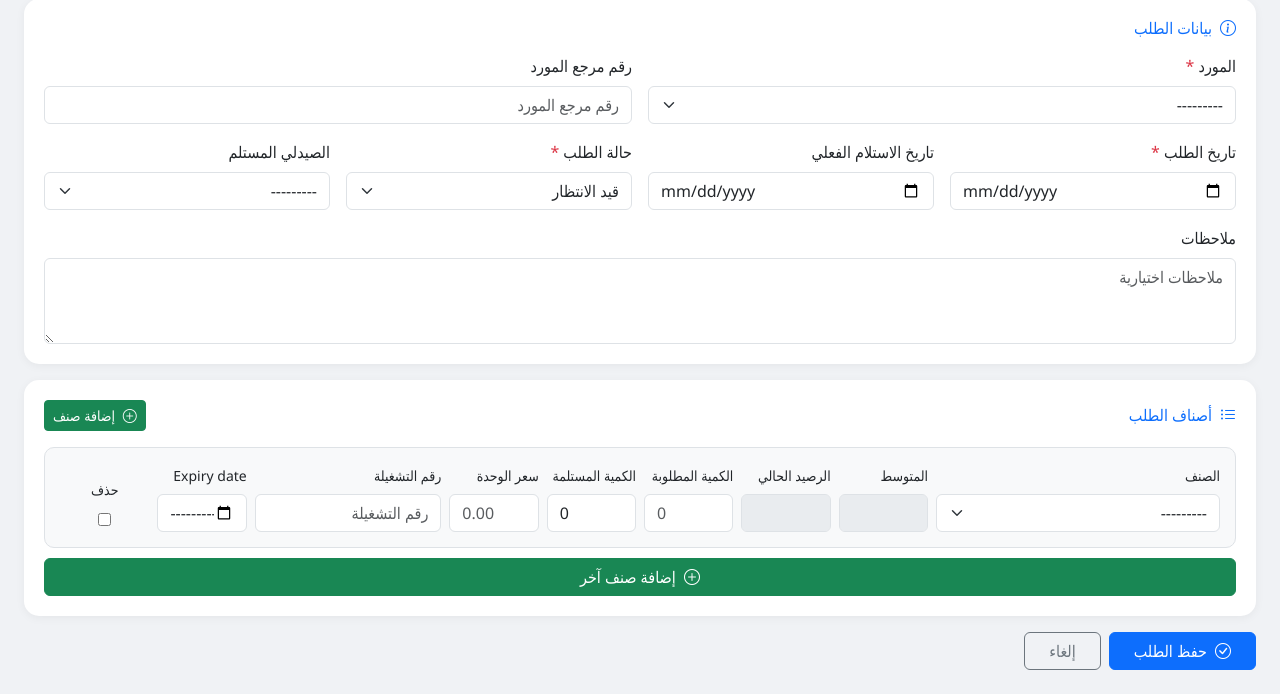
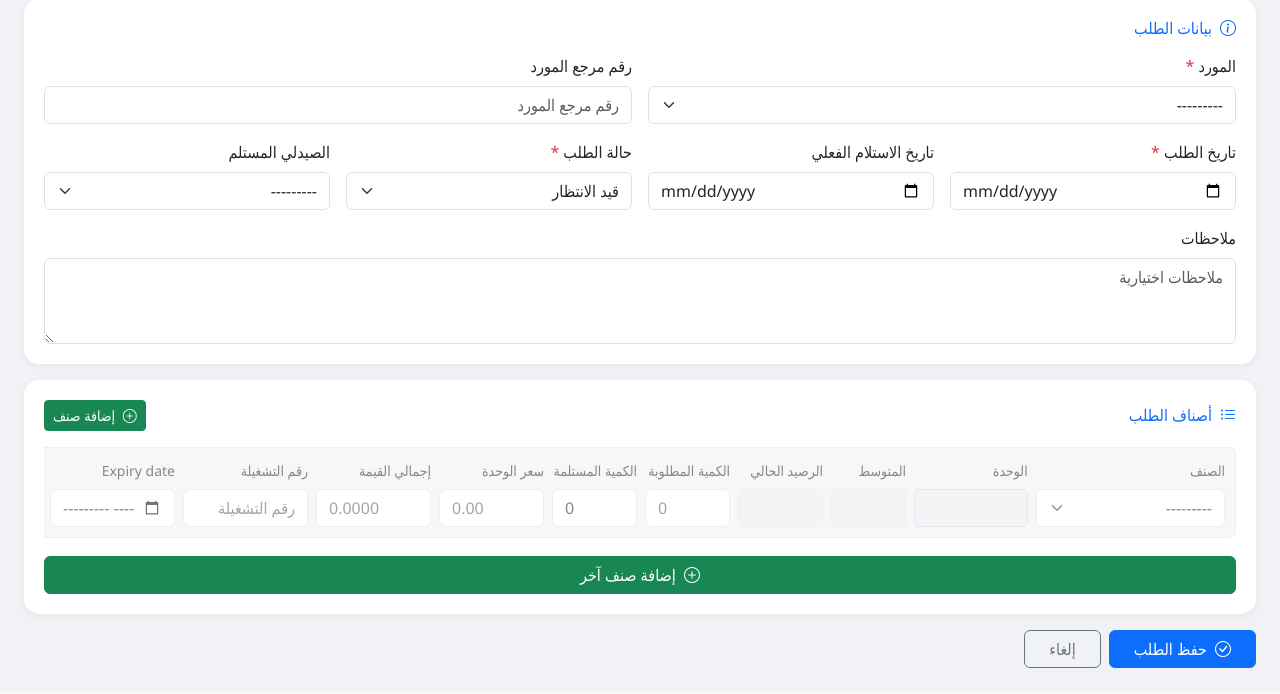
Before and after one commit to OmarAbdelqader/pharmacy-app, a Django app: page /orders/add/ in a window 1280 px wide. Shown: the part 185-879 px from the top of the page. After the commit the page ends 853 px from the top, so only its background shows below. Run offline with Django 5.2, Linux system fonts and the light colour scheme; the visitor is signed in with stand-in values (Sample User, id 1); data comes from the database, SQL or seed files in the repository; data that the repository does not hold is empty; some libraries are stand-ins or nearby versions.

Commit message:
enhanced purchase order pricing and visuals

```diff
--- a/pharmacy/admin.py
+++ b/pharmacy/admin.py
@@ -12,7 +12,11 @@ from .stock_history import record_stock_movement
 
 @admin.register(Medicine)
 class MedicineAdmin(admin.ModelAdmin):
-    list_display = ['name', 'category', 'unit', 'current_stock', 'reorder_level', 'is_low_stock']
+    list_display = [
+        'name', 'category', 'unit', 'last_purchase_unit_price',
+        'current_stock', 'reorder_level', 'is_low_stock'
+    ]
+    readonly_fields = ['last_purchase_unit_price']
     search_fields = ['name', 'category', 'book_reference']
     list_filter = ['category']
 
--- a/pharmacy/forms.py
+++ b/pharmacy/forms.py
@@ -1,3 +1,5 @@
+from decimal import Decimal, ROUND_HALF_UP
+
 from django import forms
 from django.contrib.auth.models import User
 from django.forms.widgets import DateInput as _DateInput
@@ -28,7 +30,8 @@ class MedicineForm(forms.ModelForm):
     class Meta:
         model = Medicine
         fields = [
-            'name', 'category', 'book_reference', 'unit', 'reorder_level',
+            'name', 'category', 'book_reference', 'unit',
+            'last_purchase_unit_price', 'reorder_level',
             'default_dispense_qty', 'product_type', 'syringe_size',
             'vaccine_type', 'doses_per_vial', 'opened_vial_validity_days',
             'requires_three_ml_syringe', 'description'
@@ -50,6 +53,12 @@ class MedicineForm(forms.ModelForm):
             'unit': forms.TextInput(attrs={
                 'class': 'form-control',
                 'placeholder': 'مثال: حبة، علبة، زجاجة'
+            }),
+            'last_purchase_unit_price': forms.NumberInput(attrs={
+                'class': 'form-control',
+                'placeholder': '0.0000',
+                'step': '0.0001',
+                'min': '0'
             }),
             'reorder_level': forms.NumberInput(attrs={
                 'class': 'form-control',
@@ -82,6 +91,7 @@ class MedicineForm(forms.ModelForm):
             'category': 'نوع الصنف',
             'book_reference': 'دفتر 118',
             'unit': 'الوحدة',
+            'last_purchase_unit_price': 'سعر الوحدة الافتراضي',
             'reorder_level': 'المتوسط',
             'default_dispense_qty': 'الكمية الافتراضية للصرف',
             'product_type': 'نوع المنتج',
@@ -223,6 +233,7 @@ class OrderHeaderForm(forms.ModelForm):
 
 
 class OrderItemForm(forms.ModelForm):
+    price_edit_source = forms.CharField(required=False, widget=forms.HiddenInput())
     expiry_date = forms.DateField(
         required=False,
         widget=_MonthDateInput(attrs={
@@ -235,7 +246,7 @@ class OrderItemForm(forms.ModelForm):
         model = OrderItem
         fields = [
             'medicine', 'quantity_ordered', 'quantity_received',
-            'unit_cost', 'batch_number', 'expiry_date'
+            'unit_cost', 'total_cost', 'batch_number', 'expiry_date'
         ]
         widgets = {
             'medicine': forms.Select(attrs={
@@ -254,7 +265,12 @@ class OrderItemForm(forms.ModelForm):
             'unit_cost': forms.NumberInput(attrs={
                 'class': 'form-control',
                 'placeholder': '0.00',
-                'step': '0.01'
+                'step': '0.0001'
+            }),
+            'total_cost': forms.NumberInput(attrs={
+                'class': 'form-control total-cost',
+                'placeholder': '0.0000',
+                'step': '0.0001'
             }),
             'batch_number': forms.TextInput(attrs={
                 'class': 'form-control',
@@ -266,6 +282,7 @@ class OrderItemForm(forms.ModelForm):
             'quantity_ordered': 'الكمية المطلوبة',
             'quantity_received': 'الكمية المستلمة',
             'unit_cost': 'سعر الوحدة',
+            'total_cost': 'إجمالي القيمة',
             'batch_number': 'رقم التشغيلة',
             'expiry_date': 'تاريخ الانتهاء',
         }
@@ -277,6 +294,7 @@ class OrderItemForm(forms.ModelForm):
         self.fields['quantity_received'].required = False
         self.fields['quantity_received'].empty_value = 0
         self.fields['unit_cost'].required = False
+        self.fields['total_cost'].required = False
         self.fields['batch_number'].required = False
 
     def clean_quantity_ordered(self):
@@ -290,6 +308,30 @@ class OrderItemForm(forms.ModelForm):
     def clean_unit_cost(self):
         v = self.cleaned_data.get('unit_cost')
         return None if v in (None, '') else v
+
+    def clean(self):
+        cleaned_data = super().clean()
+        quantity_received = cleaned_data.get('quantity_received') or 0
+        unit_cost = cleaned_data.get('unit_cost')
+        total_cost = cleaned_data.get('total_cost')
+        source = cleaned_data.get('price_edit_source')
+
+        if quantity_received == 0:
+            cleaned_data['total_cost'] = Decimal('0.0000')
+        elif source == 'total' and total_cost is not None:
+            cleaned_data['unit_cost'] = (total_cost / quantity_received).quantize(
+                Decimal('0.0001'), rounding=ROUND_HALF_UP
+            )
+        elif unit_cost is not None:
+            cleaned_data['total_cost'] = (unit_cost * quantity_received).quantize(
+                Decimal('0.0001'), rounding=ROUND_HALF_UP
+            )
+        elif total_cost is not None:
+            cleaned_data['unit_cost'] = (total_cost / quantity_received).quantize(
+                Decimal('0.0001'), rounding=ROUND_HALF_UP
+            )
+
+        return cleaned_data
 
     def clean_batch_number(self):
         v = self.cleaned_data.get('batch_number')
--- a/pharmacy/views.py
+++ b/pharmacy/views.py
@@ -410,6 +410,11 @@ def medicine_api(request, pk):
         'reorder_level': medicine.reorder_level,
         'current_stock': medicine.current_stock,
         'suggested_qty': max(0, medicine.reorder_level - medicine.current_stock),
+        'unit': medicine.unit,
+        'last_purchase_unit_price': (
+            str(medicine.last_purchase_unit_price)
+            if medicine.last_purchase_unit_price is not None else ''
+        ),
     })
 
 @login_required_custom
@@ -1701,6 +1706,7 @@ def order_edit(request, pk):
                 'quantity_ordered': item.quantity_ordered,
                 'quantity_received': item.quantity_received,
                 'unit_cost': item.unit_cost,
+                'total_cost': item.total_cost,
                 'batch_number': item.batch_number,
                 'expiry_date': item.expiry_date,
             })
@@ -1737,6 +1743,7 @@ def _save_order_items(order, formset):
         quantity_ordered = cleaned.get('quantity_ordered') or 0
         quantity_received = cleaned.get('quantity_received') or 0
         unit_cost = cleaned.get('unit_cost')
+        total_cost = cleaned.get('total_cost')
         batch_number = cleaned.get('batch_number') or ''
         expiry_date = cleaned.get('expiry_date')
 
@@ -1749,12 +1756,16 @@ def _save_order_items(order, formset):
             quantity_ordered=quantity_ordered,
             quantity_received=quantity_received,
             unit_cost=unit_cost,
+            total_cost=total_cost,
             batch_number=batch_number,
             expiry_date=expiry_date,
         )
-        item.total_cost = item.quantity_received * item.unit_cost if item.quantity_received and item.unit_cost else None
         item._skip_stock_signal = True
         item.save()
+
+        if unit_cost is not None:
+            medicine.last_purchase_unit_price = unit_cost
+            medicine.save(update_fields=['last_purchase_unit_price'])
 
         if order.status == 'Delivered' and quantity_received > 0:
             _create_batch_and_update_stock(item, order)
--- a/templates/orders/form.html
+++ b/templates/orders/form.html
@@ -13,13 +13,36 @@
     }
     .formset-row {
         background: #f8f9fa;
-        border-radius: 10px;
-        padding: 15px;
+        border-radius: 6px;
+        padding: 10px;
         margin-bottom: 10px;
         border: 1px solid #dee2e6;
+        min-width: 1250px;
     }
     .formset-row:hover {
         border-color: #0d6efd;
+    }
+    .formset-row.is-unreceived {
+        opacity: 0.55;
+        background: #eef0f2;
+    }
+    .po-row-grid {
+        display: grid;
+        grid-template-columns: minmax(180px, 2fr) minmax(110px, 1.2fr) 75px 85px 85px 85px 105px 115px minmax(125px, 1.2fr) minmax(125px, 1.2fr) 45px;
+        gap: 8px;
+        align-items: end;
+    }
+    .po-items-scroll {
+        overflow-x: auto;
+    }
+    .dosage-form-display {
+        min-height: 38px;
+        display: flex;
+        align-items: center;
+        padding: 6px 10px;
+        background: #e9ecef;
+        border: 1px solid #ced4da;
+        border-radius: 6px;
     }
     .delete-row {
         cursor: pointer;
@@ -140,43 +163,52 @@
         </div>
         {% endif %}
 
+        <div class="po-items-scroll">
         <div id="formset-container">
             {% for item_form in formset %}
-            <div class="formset-row">
-                <div class="row g-2 align-items-end">
-                    <div class="col-md-3">
+            <div class="formset-row{% if not item_form.quantity_received.value or item_form.quantity_received.value == '0' %} is-unreceived{% endif %}">
+                <div class="po-row-grid">
+                    <div>
                         <label class="form-label small">{{ item_form.medicine.label }}</label>
                         {{ item_form.medicine }}
                     </div>
-                    <div class="col-md-1">
+                    <div>
+                        <label class="form-label small">الوحدة</label>
+                        <div class="dosage-form-display" aria-readonly="true"></div>
+                    </div>
+                    <div>
                         <label class="form-label small">المتوسط</label>
                         <input type="text" class="form-control reorder-level" disabled>
                     </div>
-                    <div class="col-md-1">
+                    <div>
                         <label class="form-label small">الرصيد الحالي</label>
                         <input type="text" class="form-control current-stock" disabled>
                     </div>
-                    <div class="col-md-1">
+                    <div>
                         <label class="form-label small">{{ item_form.quantity_ordered.label }}</label>
                         {{ item_form.quantity_ordered }}
                     </div>
-                    <div class="col-md-1">
+                    <div>
                         <label class="form-label small">{{ item_form.quantity_received.label }}</label>
                         {{ item_form.quantity_received }}
                     </div>
-                    <div class="col-md-1">
+                    <div>
                         <label class="form-label small">{{ item_form.unit_cost.label }}</label>
                         {{ item_form.unit_cost }}
                     </div>
-                    <div class="col-md-2">
+                    <div>
+                        <label class="form-label small">{{ item_form.total_cost.label }}</label>
+                        {{ item_form.total_cost }}
+                    </div>
+                    <div>
                         <label class="form-label small">{{ item_form.batch_number.label }}</label>
                         {{ item_form.batch_number }}
                     </div>
-                    <div class="col-md-1">
+                    <div>
                         <label class="form-label small">{{ item_form.expiry_date.label }}</label>
                         {{ item_form.expiry_date }}
                     </div>
-                    <div class="col-md-1 text-center">
+                    <div class="text-center">
                         <label class="form-label small d-block" for="{{ item_form.DELETE.id_for_label }}">حذف</label>
                         {{ item_form.DELETE }}
                     </div>
@@ -184,6 +216,7 @@
                 {% for hidden in item_form.hidden_fields %}{{ hidden }}{% endfor %}
             </div>
             {% endfor %}
+        </div>
         </div>
 
         <div class="mt-2">
@@ -208,12 +241,49 @@
 
 {% block extra_js %}
 <script>
-    // Fetch medicine data when medicine is selected
-    function fillMedicineDetails(row) {
+    function updateReceivedState(row) {
+        const receivedInput = row.querySelector('input[name$="-quantity_received"]');
+        const totalInput = row.querySelector('input[name$="-total_cost"]');
+        const received = Number(receivedInput?.value || 0);
+        row.classList.toggle('is-unreceived', !receivedInput?.value || received <= 0);
+        if (totalInput) totalInput.readOnly = received <= 0;
+    }
+
+    function synchronizeCosts(row, source) {
+        const receivedInput = row.querySelector('input[name$="-quantity_received"]');
+        const unitInput = row.querySelector('input[name$="-unit_cost"]');
+        const totalInput = row.querySelector('input[name$="-total_cost"]');
+        const sourceInput = row.querySelector('input[name$="-price_edit_source"]');
+        const quantity = Number(receivedInput?.value || 0);
+        if (!unitInput || !totalInput) return;
+
+        if (quantity <= 0) {
+            totalInput.value = '0.0000';
+            totalInput.readOnly = true;
+            if (sourceInput) sourceInput.value = 'unit';
+            updateReceivedState(row);
+            return;
+        }
+
+        totalInput.readOnly = false;
+        if (source === 'total' && totalInput.value !== '') {
+            unitInput.value = (Number(totalInput.value) / quantity).toFixed(4);
+        } else if (unitInput.value !== '') {
+            totalInput.value = (Number(unitInput.value) * quantity).toFixed(4);
+            if (sourceInput) sourceInput.value = 'unit';
+        }
+        if (sourceInput && source) sourceInput.value = source;
+        updateReceivedState(row);
+    }
+
+    function fillMedicineDetails(row, selectionChanged = false) {
         const medicineSelect = row.querySelector('select[name$="-medicine"]');
         const reorderInput = row.querySelector('.reorder-level');
         const stockInput = row.querySelector('.current-stock');
         const qtyInput = row.querySelector('input[name$="-quantity_ordered"]');
+        const dosageForm = row.querySelector('.dosage-form-display');
+        const unitCost = row.querySelector('input[name$="-unit_cost"]');
+        const totalCost = row.querySelector('input[name$="-total_cost"]');
 
         if (!medicineSelect) {
             return;
@@ -229,12 +299,25 @@
                     if (row._medicineRequestId !== requestId) return;
                     reorderInput.value = data.reorder_level;
                     stockInput.value = data.current_stock;
-                    qtyInput.value = data.suggested_qty > 0 ? data.suggested_qty : '';
+                    dosageForm.textContent = data.unit;
+                    if (selectionChanged || !qtyInput.value) {
+                        qtyInput.value = data.suggested_qty > 0 ? data.suggested_qty : '';
+                    }
+                    if (selectionChanged || !unitCost.value) {
+                        unitCost.value = data.last_purchase_unit_price;
+                    }
+                    if (selectionChanged || !totalCost.value) {
+                        synchronizeCosts(row, 'unit');
+                    }
                 });
         } else {
             reorderInput.value = '';
             stockInput.value = '';
             qtyInput.value = '';
+            dosageForm.textContent = '';
+            unitCost.value = '';
+            totalCost.value = '';
+            updateReceivedState(row);
         }
     }
 
@@ -245,10 +328,17 @@
         }
 
         medicineSelect.addEventListener('change', function() {
-            fillMedicineDetails(row);
+            fillMedicineDetails(row, true);
         });
 
         fillMedicineDetails(row);
+        const receivedInput = row.querySelector('input[name$="-quantity_received"]');
+        const unitInput = row.querySelector('input[name$="-unit_cost"]');
+        const totalInput = row.querySelector('input[name$="-total_cost"]');
+        receivedInput?.addEventListener('input', () => synchronizeCosts(row, 'unit'));
+        unitInput?.addEventListener('input', () => synchronizeCosts(row, 'unit'));
+        totalInput?.addEventListener('input', () => synchronizeCosts(row, 'total'));
+        updateReceivedState(row);
     }
 
     // Attach to all existing rows on page load
@@ -276,6 +366,7 @@
             newRow.querySelectorAll('select').forEach(select => {
                 select.selectedIndex = 0;
             });
+            updateReceivedState(newRow);
 
             container.appendChild(newRow);
             attachMedicineChangeHandler(newRow);
```
Also changed, not shown: pharmacy/models.py (+9 -3 lines), pharmacy/tests.py (+105 -0 lines), templates/medicines/form.html (+7 -0 lines), pharmacy/migrations/0014_po_dosage_and_price_precision.py (added), pharmacy/migrations/0015_remove_redundant_dosage_form.py (added).
